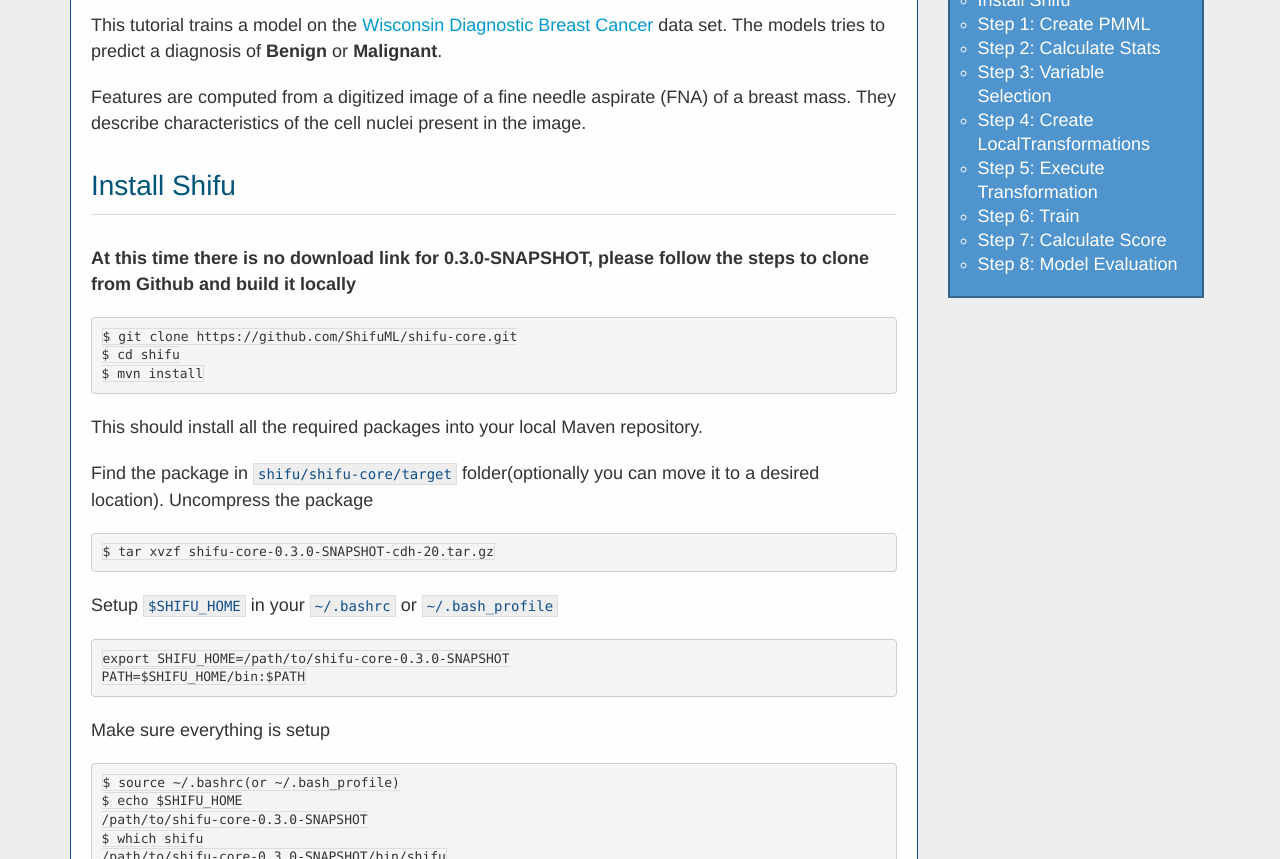
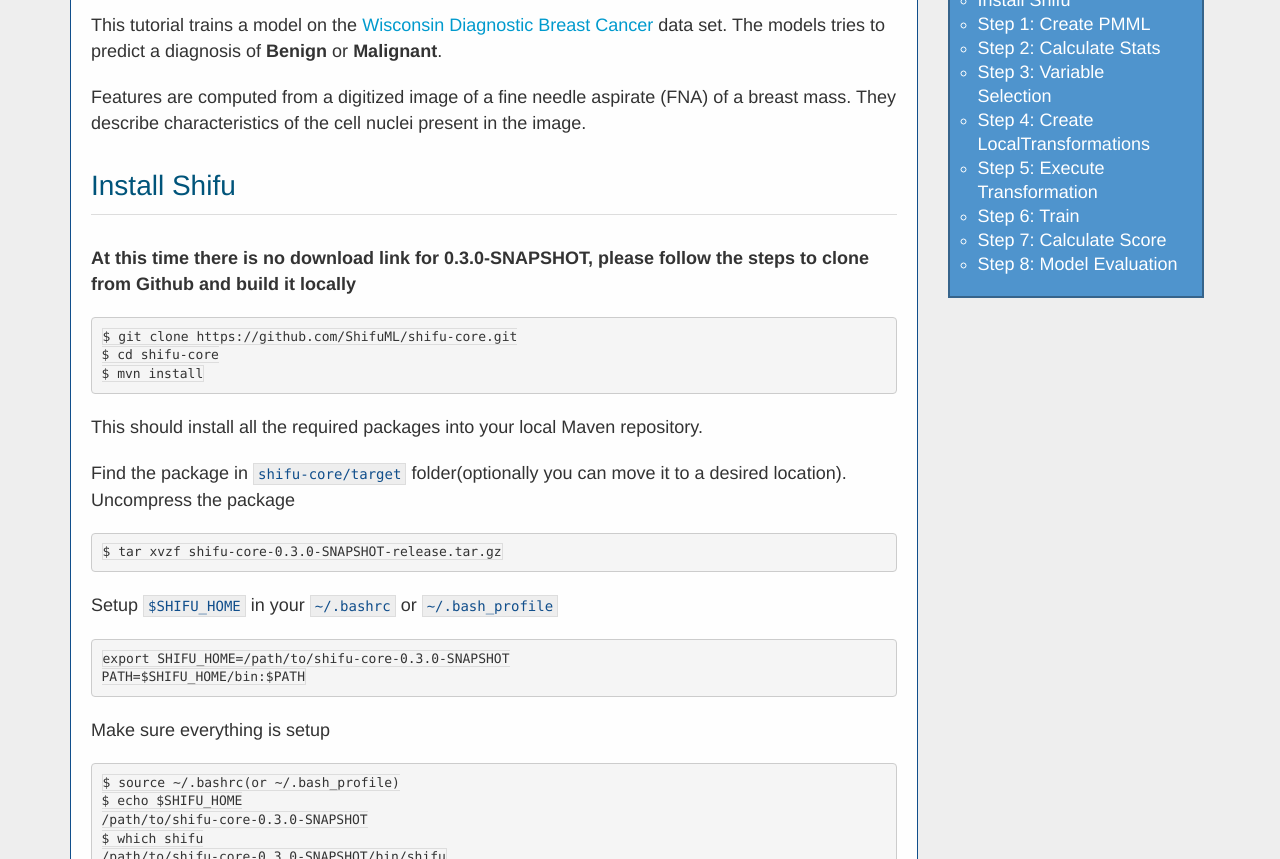
Before and after one commit to ShifuML/shifu-website, a plain HTML site: page output/docs/shifu-core/0.3.x-snapshot/user/wdbc/index.html in a window 1280 px wide. Shown: the part 241-1100 px from the top of the page. Drawn offline with nearby package versions, Linux system fonts and the light colour scheme; some packages are replaced by stand-ins of ours.

Commit message:
fix errors

```diff
--- a/output/docs/shifu-core/0.3.x-snapshot/user/wdbc/index.html
+++ b/output/docs/shifu-core/0.3.x-snapshot/user/wdbc/index.html
@@ -89,15 +89,15 @@
 <p><strong>At this time there is no download link for 0.3.0-SNAPSHOT, please follow the steps to clone from Github and build it locally</strong></p>
 
 <pre><code>$ git clone https://github.com/ShifuML/shifu-core.git
-$ cd shifu
+$ cd shifu-core
 $ mvn install
 </code></pre>
 
 <p>This should install all the required packages into your local Maven repository.</p>
 
-<p>Find the package in <code>shifu/shifu-core/target</code> folder(optionally you can move it to a desired location). Uncompress the package</p>
+<p>Find the package in <code>shifu-core/target</code> folder(optionally you can move it to a desired location). Uncompress the package</p>
 
-<pre><code>$ tar xvzf shifu-core-0.3.0-SNAPSHOT-cdh-20.tar.gz
+<pre><code>$ tar xvzf shifu-core-0.3.0-SNAPSHOT-release.tar.gz
 </code></pre>
 
 <p>Setup <code>$SHIFU_HOME</code> in your <code>~/.bashrc</code> or <code>~/.bash_profile</code></p>
```
Also changed, not shown: 1 other file.
